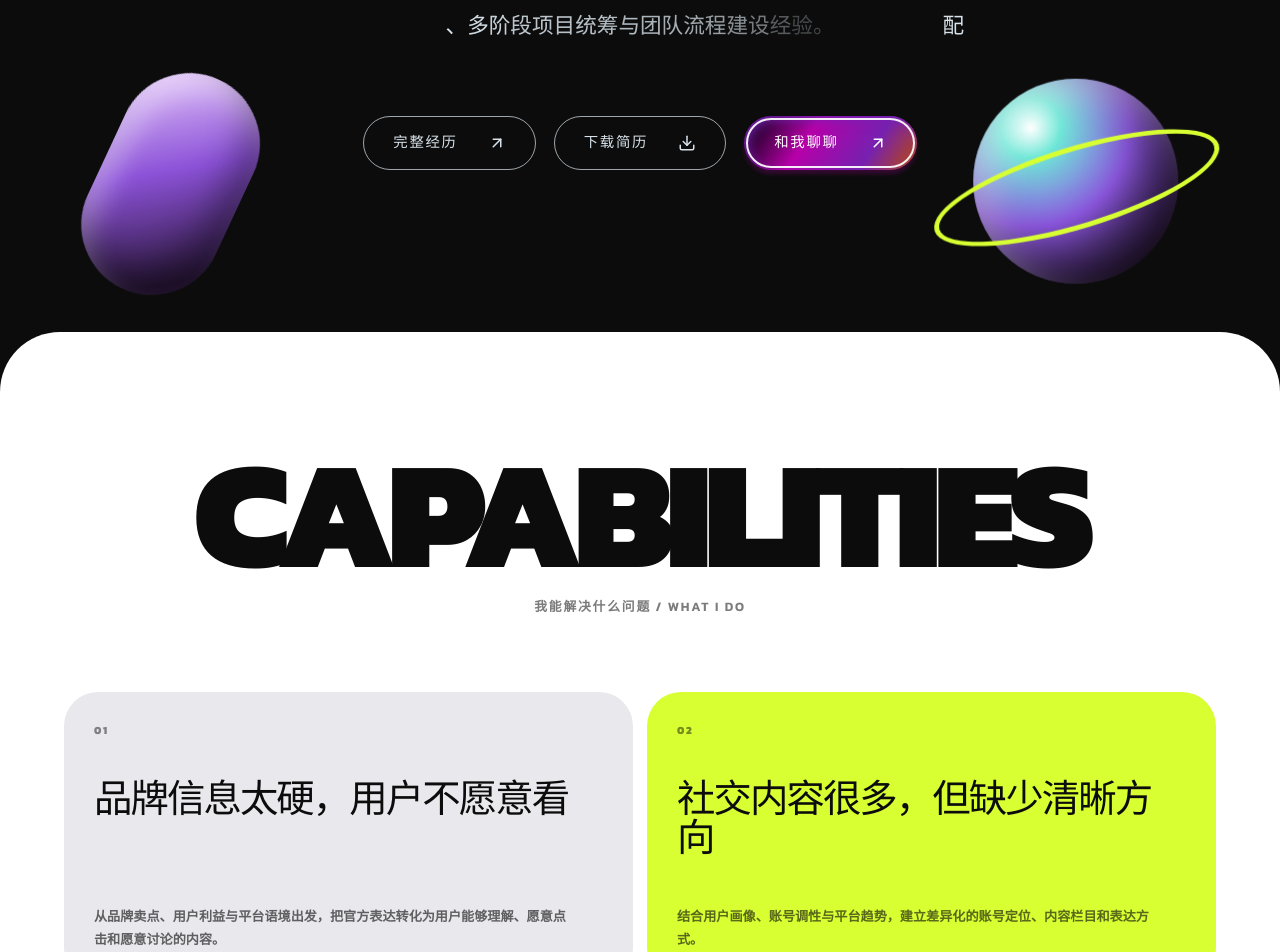
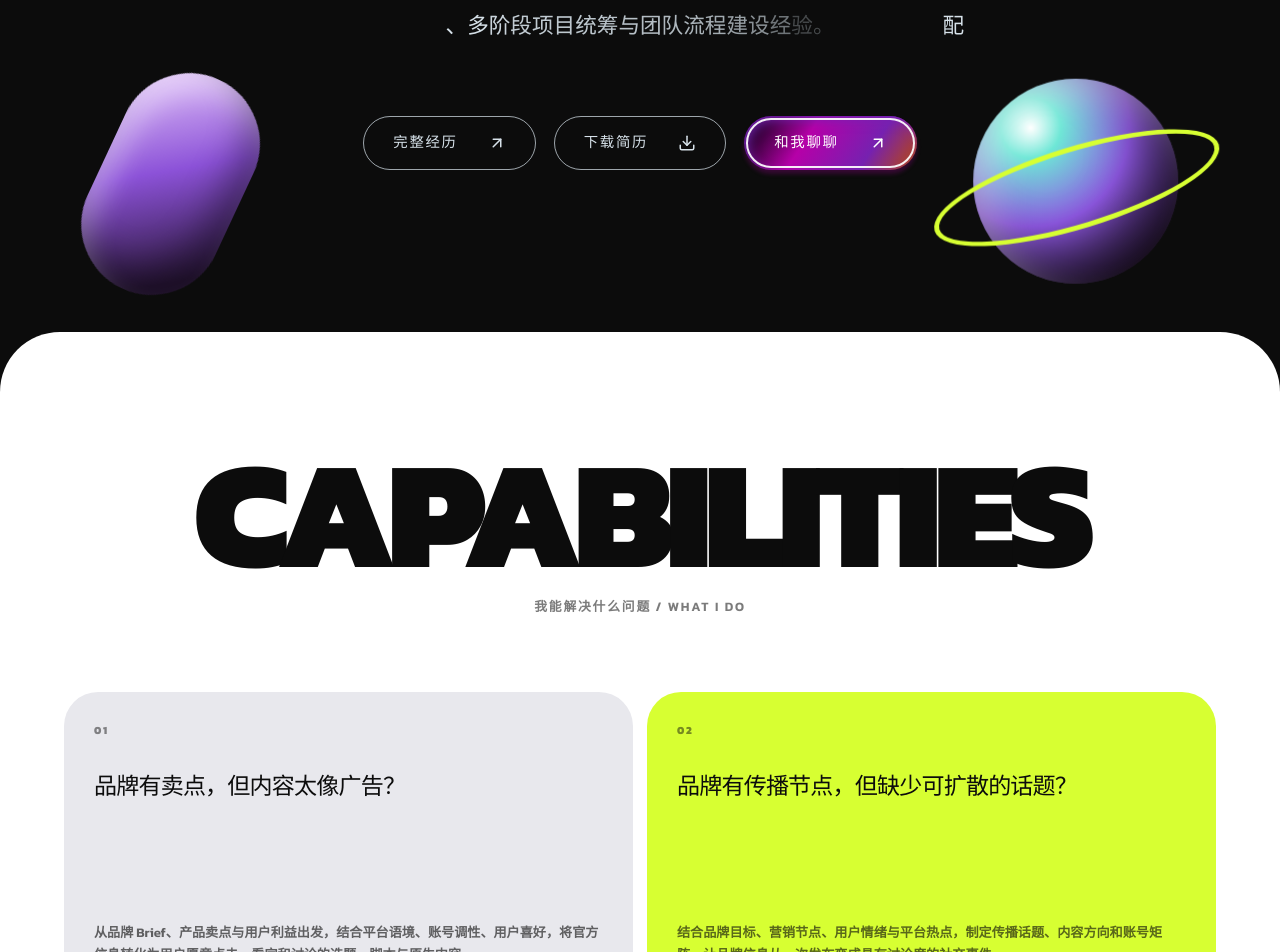
Before and after one commit to liaoq024-code/3D-website, a Next.js app: page / in a window 1280 px wide. Shown: the part 2498-3450 px from the top of the page. Built offline with nearby package versions, Linux system fonts and the light colour scheme.

Commit message:
Refine portfolio capability cards

```diff
--- a/app/globals.css
+++ b/app/globals.css
@@ -743,7 +743,7 @@ main { overflow-x: clip; background: var(--black); }
 }
 
 .problem-card {
-  min-height: 290px;
+  min-height: 340px;
   padding: 30px;
   display: flex;
   flex-direction: column;
@@ -764,21 +764,32 @@ main { overflow-x: clip; background: var(--black); }
 }
 
 .problem-card h3 {
-  max-width: 480px;
-  margin-top: 42px;
-  font-size: clamp(1.7rem, 3vw, 3.25rem);
-  line-height: 1;
-  letter-spacing: -.05em;
+  max-width: 520px;
+  margin-top: 34px;
+  font-size: clamp(1.4rem, 1.8vw, 2rem);
+  line-height: 1.25;
+  letter-spacing: -.035em;
+}
+
+.problem-card-copy {
+  margin-top: auto;
+  padding-top: 30px;
 }
 
 .problem-card p {
-  max-width: 480px;
-  margin-top: auto;
-  padding-top: 34px;
+  max-width: 520px;
   color: rgba(12, 12, 12, .62);
-  font-size: .82rem;
+  font-size: clamp(.82rem, 1vw, .95rem);
   font-weight: 600;
-  line-height: 1.75;
+  line-height: 1.7;
+}
+
+.problem-card-copy strong {
+  margin-top: 18px;
+  display: block;
+  color: rgba(12, 12, 12, .78);
+  font-size: .72rem;
+  letter-spacing: .04em;
 }
 
 .capability-subheading {
@@ -853,9 +864,18 @@ main { overflow-x: clip; background: var(--black); }
 
 .projects-intro {
   max-width: 570px;
-  margin: 34px auto 0;
+  margin: 18px auto 0;
   color: rgba(215, 226, 234, .62);
   line-height: 1.7;
+  text-align: center;
+}
+
+.projects-subtitle {
+  margin-top: 30px;
+  color: var(--silver);
+  font-size: clamp(1.55rem, 2.5vw, 2.7rem);
+  font-weight: 650;
+  letter-spacing: .08em;
   text-align: center;
 }
 
--- a/app/page.tsx
+++ b/app/page.tsx
@@ -70,27 +70,31 @@ const services = [
 const problems = [
   {
     number: "01",
-    title: "品牌信息太硬，用户不愿意看",
+    title: "品牌有卖点，但内容太像广告？",
     answer:
-      "从品牌卖点、用户利益与平台语境出发，把官方表达转化为用户能够理解、愿意点击和愿意讨论的内容。",
+      "从品牌 Brief、产品卖点与用户利益出发，结合平台语境、账号调性、用户喜好，将官方信息转化为用户愿意点击、看完和讨论的选题、脚本与原生内容。",
+    ability: "品牌内容转译能力",
   },
   {
     number: "02",
-    title: "社交内容很多，但缺少清晰方向",
+    title: "品牌有传播节点，但缺少可扩散的话题？",
     answer:
-      "结合用户画像、账号调性与平台趋势，建立差异化的账号定位、内容栏目和表达方式。",
+      "结合品牌目标、营销节点、用户情绪与平台热点，制定传播话题、内容方向和账号矩阵，让品牌信息从一次发布变成具有讨论度的社交事件。",
+    ability: "品牌传播策划能力",
   },
   {
     number: "03",
-    title: "传播账号多、反馈多，容易失控",
+    title: "传播账号很多，但内容同质化？",
     answer:
-      "明确负责人、交付物、审核节点和发布排期，管理多账号、多轮反馈与批量内容交付。",
+      "根据用户画像、账号标签和历史表现匹配差异化切角，让不同账号承担不同传播作用，降低批量内容的重复感。",
+    ability: "账号策略与内容增长能力",
   },
   {
     number: "04",
-    title: "内容有曝光，但品牌没有被记住",
+    title: "项目账号多、链路长，交付容易失控？",
     answer:
-      "在不破坏内容原生感的前提下，把品牌信息、核心利益点与搜索表达融入内容结构。",
+      "拆解客户需求与传播节点，明确交付标准和审核标准，通过项目排期、实时进度表、每日 To Do 及风险预警，推进多账号、多轮反馈与跨团队协作按期完成。",
+    ability: "Campaign 项目统筹与复杂项目落地能力",
   },
 ];
 
@@ -599,7 +603,10 @@ export default function Home() {
               <article className="problem-card">
                 <span>{problem.number}</span>
                 <h3>{problem.title}</h3>
-                <p>{problem.answer}</p>
+                <div className="problem-card-copy">
+                  <p>{problem.answer}</p>
+                  <strong>「{problem.ability}」</strong>
+                </div>
               </article>
             </FadeIn>
           ))}
@@ -629,6 +636,7 @@ export default function Home() {
       <section className="projects-section" id="projects">
         <FadeIn>
           <h2 className="hero-heading section-heading">PROJECTS</h2>
+          <h3 className="projects-subtitle">精选品牌营销案例</h3>
           <p className="projects-intro">
             四个项目，分别展示项目统筹、平台传播、话题策略与自然流内容策划。
           </p>
```
Also changed, not shown: 1 other file (tests, documents, lock files or other folders).
